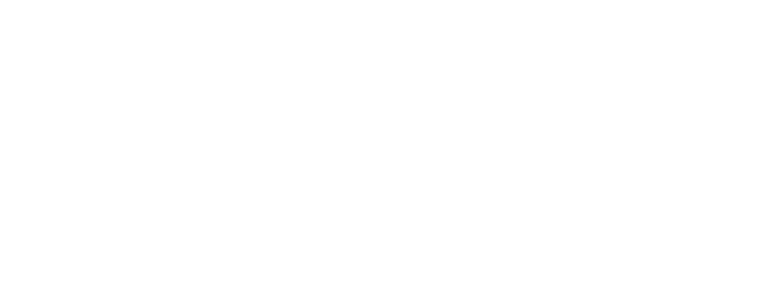
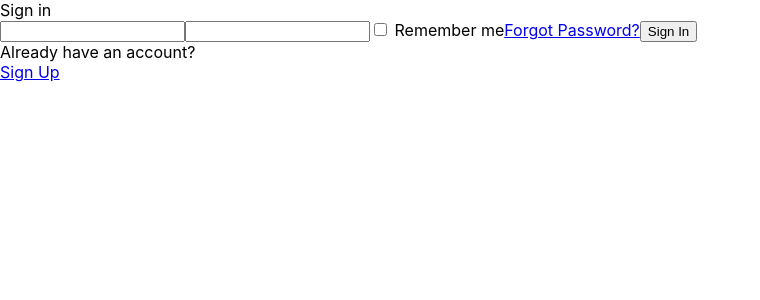
Before and after one commit to NikolayYaroslavcev/-ards-in-english, a React (Create React App) app: page / in a window 1280 px wide. Shown: the top 300 px of the page, without its empty margins (0-760 px from the left). Built offline with nearby package versions, Linux system fonts and the light colour scheme.

Commit message:
refactor:login

```diff
--- a/src/App.tsx
+++ b/src/App.tsx
@@ -1,12 +1,11 @@
 import React from 'react';
 import './App.css';
+import {Logging} from './features/auth/Logging';
 
 function App() {
     return (
         <div className="App">
-            <header>
-
-            </header>
+                <Logging/>
         </div>
     );
 }
```
Also changed, not shown: src/app/store.ts (+5 -4 lines).
